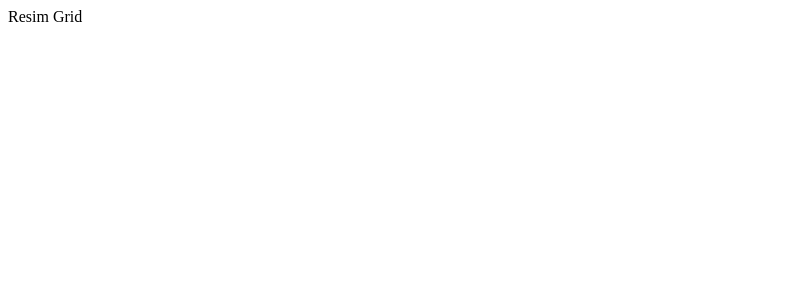
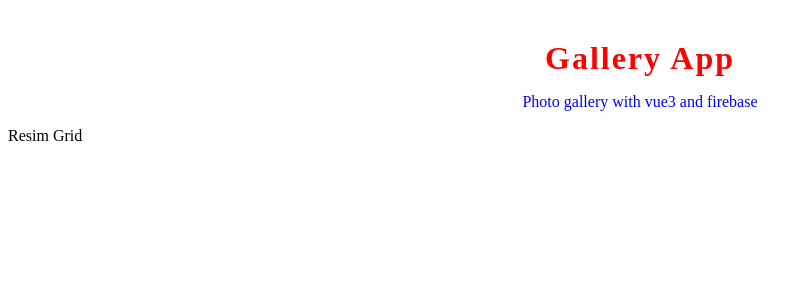
Before and after one commit to yenilikci/vue-firebase-gallery-app, a Vue app: page / in a window 1280 px wide. Shown: the top 300 px of the page, without its empty margins (0-812 px from the left). Built offline with nearby package versions, Linux system fonts and the light colour scheme.

Commit message:
Add application title

```diff
--- a/src/App.vue
+++ b/src/App.vue
@@ -1,15 +1,18 @@
 <template>
   <div class="App">
+    <Title />
     <ImageGrid />
   </div>
 </template>
 
 <script>
 import ImageGrid from "./components/ImageGrid.vue";
+import Title from "./components/Title.vue";
 export default {
   name: "App",
   components: {
     ImageGrid,
+    Title,
   },
 };
 </script>
--- /dev/null
+++ b/src/components/Title.vue
@@ -0,0 +1,24 @@
+<template>
+  <div className="title">
+    <h1>Gallery App</h1>
+    <p>Photo gallery with vue3 and firebase</p>
+  </div>
+</template>
+
+<script>
+export default {};
+</script>
+
+<style scoped>
+.title h1 {
+  color: red;
+  font-size: 2rem;
+  letter-spacing: 2px;
+  margin: 40px 0 10px 0;
+  text-align: center;
+}
+.title p {
+  text-align: center;
+  color: blue;
+}
+</style>
```
